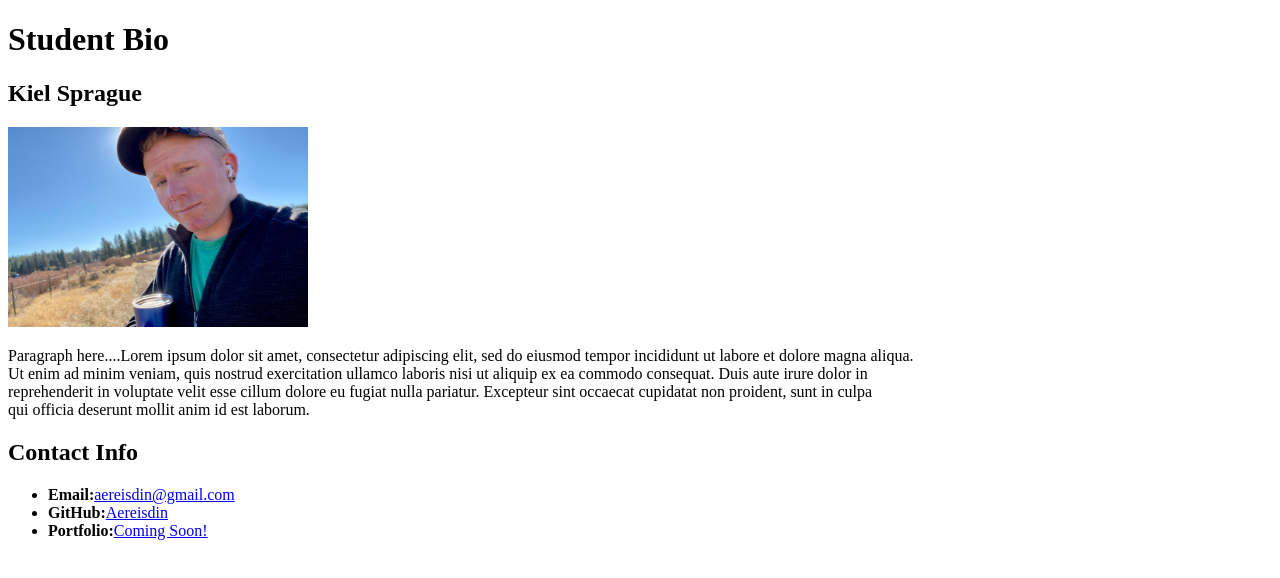
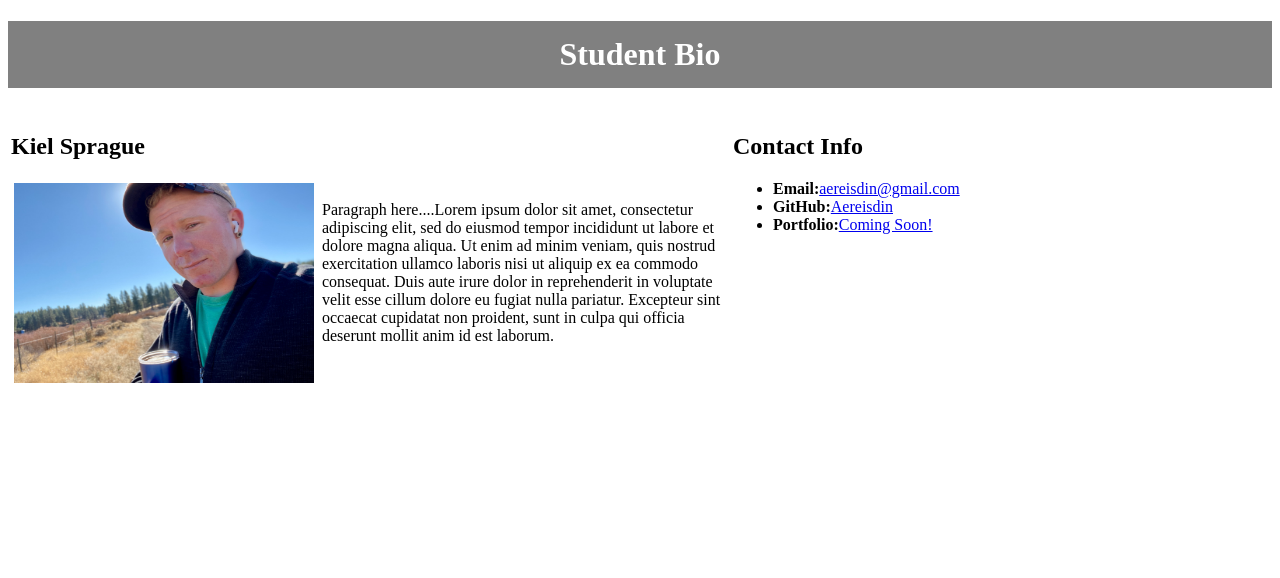
Before and after one commit to Aereisdin/new_repo, a plain HTML site: page Student_Bio.html in a window 1280 px wide. Drawn offline with Linux system fonts and the light colour scheme.

Commit message:
Student_Bio update with CSS

```diff
--- a/Student_Bio.html
+++ b/Student_Bio.html
@@ -1,6 +1,27 @@
 <!DOCTYPE html>
 <html>
 <head>
+    <style>
+        h1 {
+            background-color: gray;
+            text-align: center;
+            color: white;
+            font-weight: bolder;
+            padding: 15px;
+        }
+
+        .float-left {
+            float: left;
+            padding: 3px;
+        }
+
+        .about {
+            float: left;
+            width: 400px;
+            height: 200px;
+            padding: 5px; 5px; 5px; 5px;
+        }
+    </style>
     <title>Student Bio</title>
 </head>
 <body>
@@ -10,21 +31,21 @@
     </header>
 
         <div>
-            <section>
+            <section class="float-left">
                 <h2>Kiel Sprague</h2>
 
 
 
-                <img src="./IMG_9189.jpeg" height="200px" width="300px" alt="Kiel Sprague">
-                <p>
-                Paragraph here....Lorem ipsum dolor sit amet, consectetur adipiscing elit, sed do eiusmod tempor incididunt ut labore et dolore magna aliqua.<br>
-                Ut enim ad minim veniam, quis nostrud exercitation ullamco laboris nisi ut aliquip ex ea commodo consequat. Duis aute irure dolor in<br>
-                reprehenderit in voluptate velit esse cillum dolore eu fugiat nulla pariatur. Excepteur sint occaecat cupidatat non proident, sunt in culpa<br>
-                qui officia deserunt mollit anim id est laborum.<br>
+                <img class="float-left" src="./IMG_9189.jpeg" height="200px" width="300px" alt="Kiel Sprague">
+                <p class="about">
+                Paragraph here....Lorem ipsum dolor sit amet, consectetur adipiscing elit, sed do eiusmod tempor incididunt ut labore et dolore magna aliqua.
+                Ut enim ad minim veniam, quis nostrud exercitation ullamco laboris nisi ut aliquip ex ea commodo consequat. Duis aute irure dolor in
+                reprehenderit in voluptate velit esse cillum dolore eu fugiat nulla pariatur. Excepteur sint occaecat cupidatat non proident, sunt in culpa
+                qui officia deserunt mollit anim id est laborum.
                  </p>
              </section>
 
-             <section>
+             <section class="float-left">
                 <h2>Contact Info</h2>
                 <p>
                     <ul>
```
